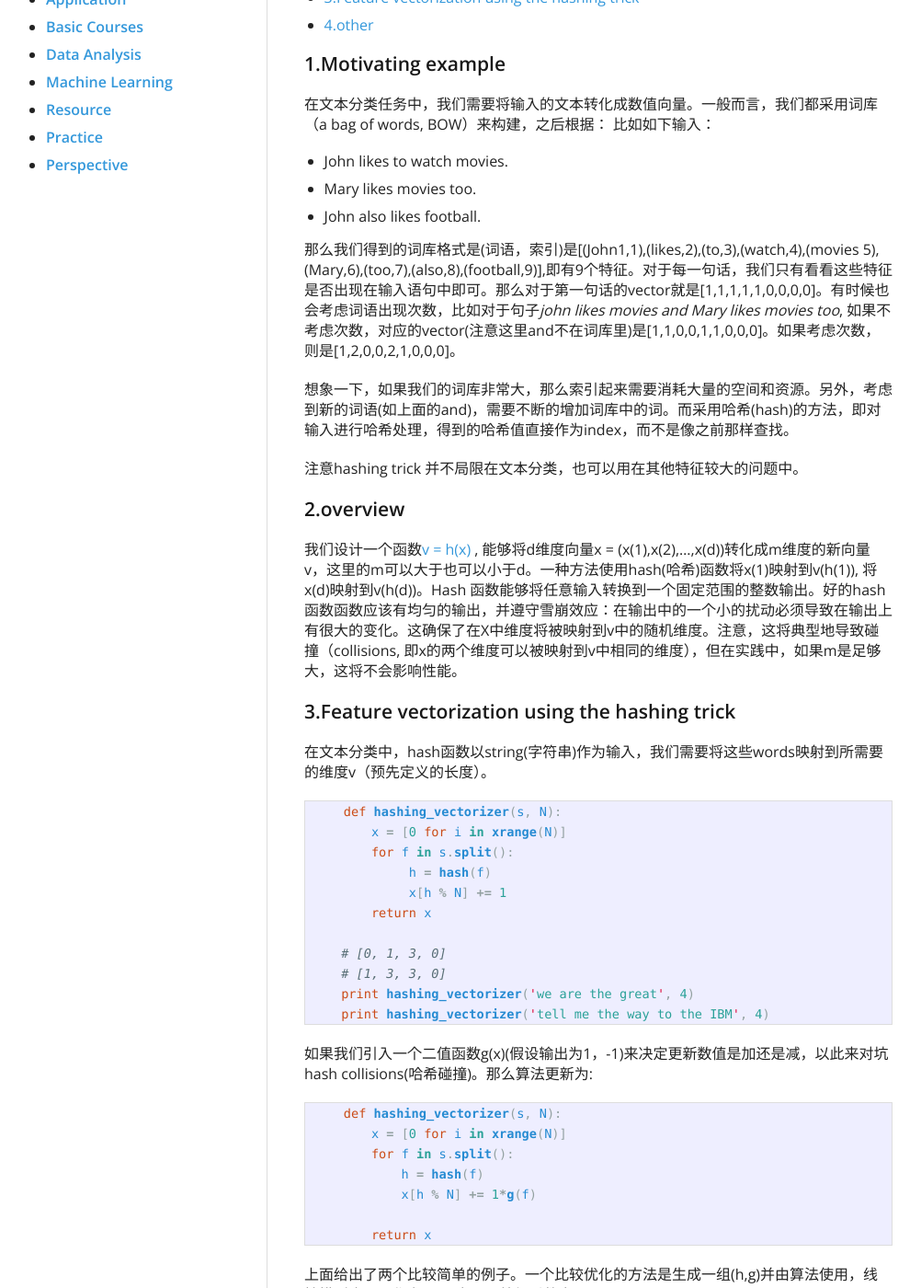
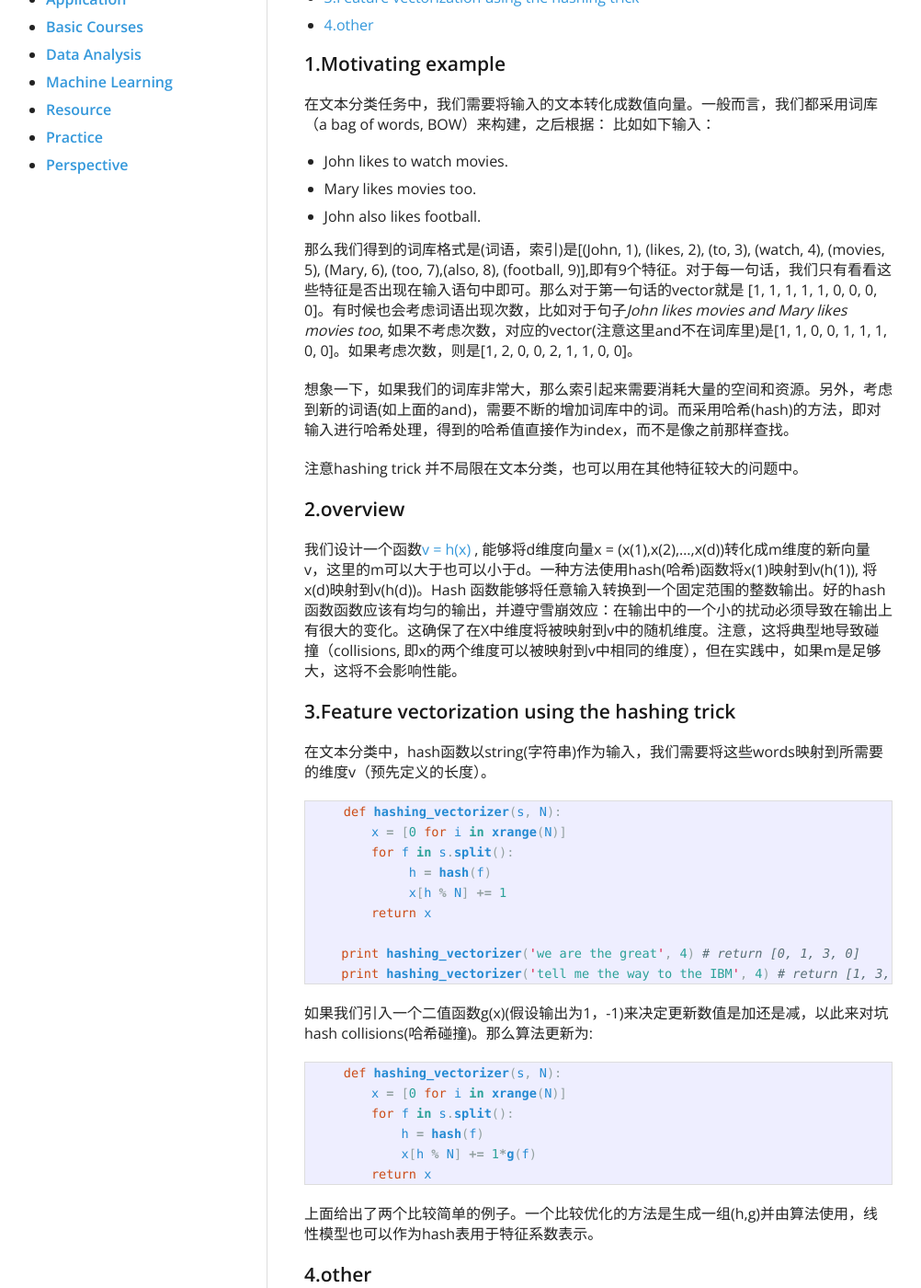
Before and after one commit to chrispher/chrispher.github.com, a Jekyll site: the page built from _posts/Machine Learning/2014-10-28-Feature Hashing.md, in a window 1280 px wide and 1400 px high, scrolled down 363 px. Shown: the whole window at 92% size, without its empty margins (120-1122 px from the left). Built offline with Jekyll 4.4.1, drawn with Linux system fonts in a browser that asks for light colours; nearby versions of some CDN libraries; comment, search, counter and statistics services are not loaded.

Commit message:
modify the format

```diff
--- a/_posts/Machine Learning/2014-10-28-Feature Hashing.md
+++ b/_posts/Machine Learning/2014-10-28-Feature Hashing.md
@@ -26,7 +26,7 @@
 - Mary likes movies too.
 - John also likes football.
 
-那么我们得到的词库格式是(词语，索引)是[(John1,1),(likes,2),(to,3),(watch,4),(movies 5),(Mary,6),(too,7),(also,8),(football,9)],即有9个特征。对于每一句话，我们只有看看这些特征是否出现在输入语句中即可。那么对于第一句话的vector就是[1,1,1,1,1,0,0,0,0]。有时候也会考虑词语出现次数，比如对于句子*john likes movies and Mary likes movies too*, 如果不考虑次数，对应的vector(注意这里and不在词库里)是[1,1,0,0,1,1,0,0,0]。如果考虑次数，则是[1,2,0,0,2,1,0,0,0]。
+那么我们得到的词库格式是(词语，索引)是[(John, 1), (likes, 2), (to, 3), (watch, 4), (movies, 5), (Mary, 6), (too, 7),(also, 8), (football, 9)],即有9个特征。对于每一句话，我们只有看看这些特征是否出现在输入语句中即可。那么对于第一句话的vector就是 [1, 1, 1, 1, 1, 0, 0, 0, 0]。有时候也会考虑词语出现次数，比如对于句子*John likes movies and Mary likes movies too*, 如果不考虑次数，对应的vector(注意这里and不在词库里)是[1, 1, 0, 0, 1, 1, 1, 0, 0]。如果考虑次数，则是[1, 2, 0, 0, 2, 1, 1, 0, 0]。
 
 想象一下，如果我们的词库非常大，那么索引起来需要消耗大量的空间和资源。另外，考虑到新的词语(如上面的and)，需要不断的增加词库中的词。而采用哈希(hash)的方法，即对输入进行哈希处理，得到的哈希值直接作为index，而不是像之前那样查找。
 
@@ -52,10 +52,8 @@
              x[h % N] += 1
         return x
 
-    # [0, 1, 3, 0]
-    # [1, 3, 3, 0]
-    print hashing_vectorizer('we are the great', 4)
-    print hashing_vectorizer('tell me the way to the IBM', 4)
+    print hashing_vectorizer('we are the great', 4) # return [0, 1, 3, 0]
+    print hashing_vectorizer('tell me the way to the IBM', 4) # return [1, 3, 3, 0]
 {% endhighlight %}
 
 如果我们引入一个二值函数g(x)(假设输出为1，-1)来决定更新数值是加还是减，以此来对坑hash collisions(哈希碰撞)。那么算法更新为:
@@ -66,7 +64,6 @@
         for f in s.split():
             h = hash(f)
             x[h % N] += 1*g(f)
-
         return x
 {% endhighlight %}
 
@@ -77,4 +74,4 @@
 ###4.other
 另外也有用hash函数自动生成叉乘特征(cross-product features)。比如你的hash函数能够从两个数中生成一个，即i = h(a,b), 那么你就可以把一些组合特征x(a)*x(b)变化为v(i)。Cross-product 在建模一些交互特征中比较有效。
 
-论文[Feature Hashing for Large Scale Multitask Learning](http://alex.smola.org/papers/2009/Weinbergeretal09.pdf)也提到用hash方法解决多任务学习问题。包括降维、稀疏表达、叉乘特征、文本特征、多任务学习等等。
+论文 [Feature Hashing for Large Scale Multitask Learning](http://alex.smola.org/papers/2009/Weinbergeretal09.pdf) 也提到用hash方法解决多任务学习问题。包括降维、稀疏表达、叉乘特征、文本特征、多任务学习等等。
```
